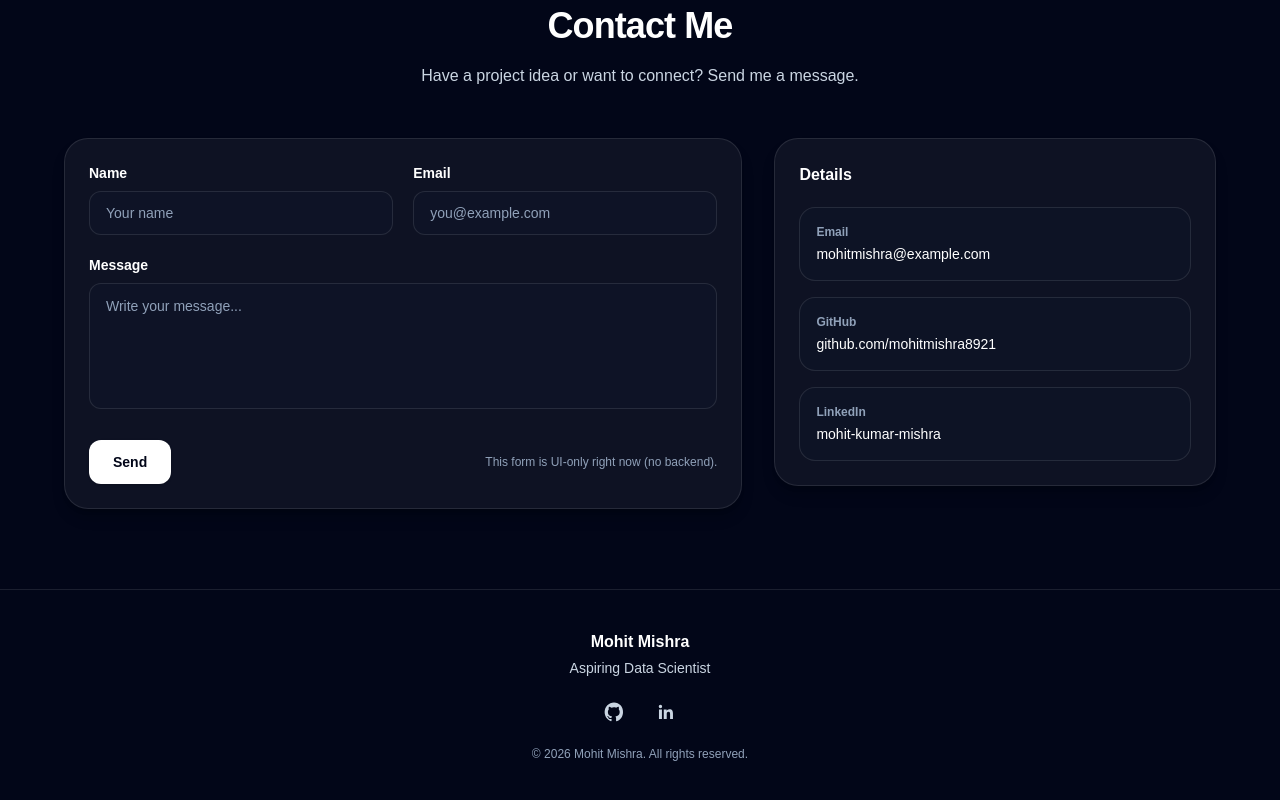
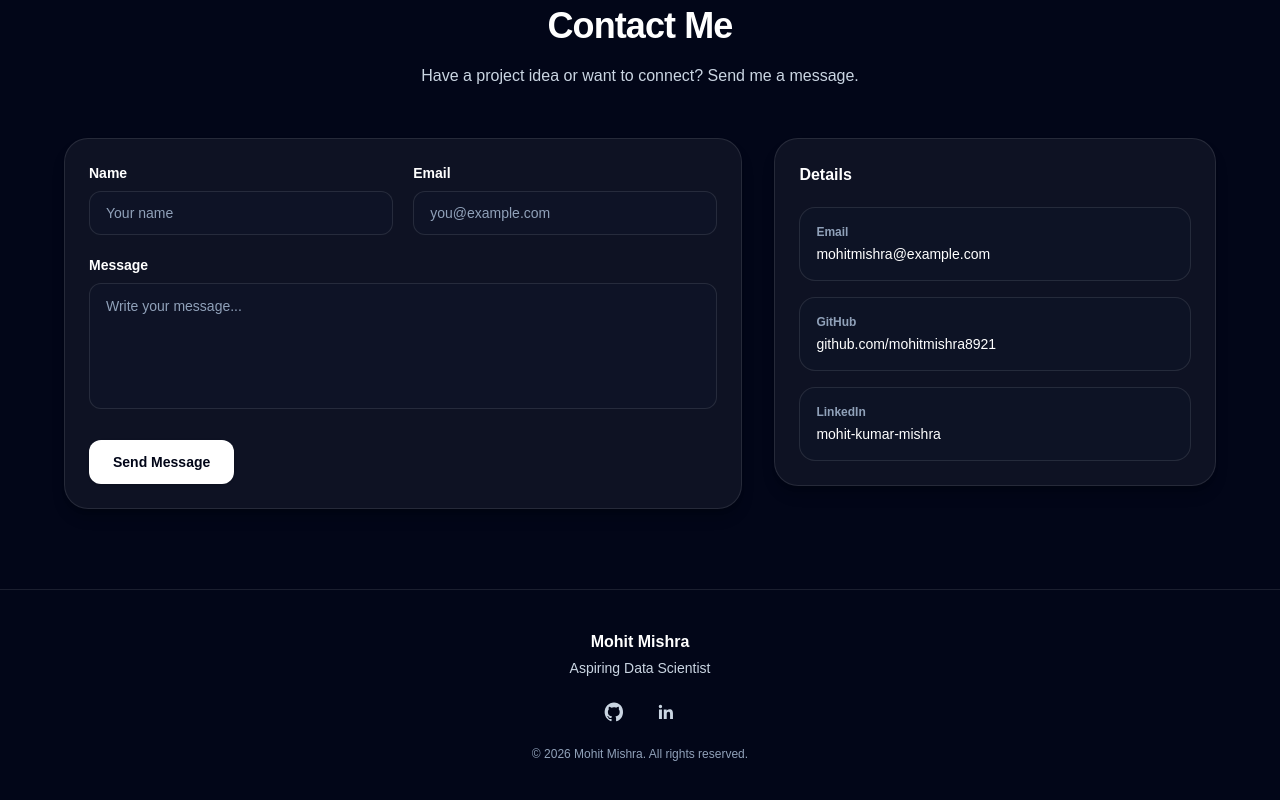
Before and after one commit to mohitmishra8921/portfolio, a Next.js app: page / in a window 1280 px wide. Shown: the part 4938-5738 px from the top of the page. Built offline with nearby package versions, Linux system fonts and the light colour scheme.

Commit message:
implement functional contact form using Web3Forms

```diff
--- a/components/Contact.jsx
+++ b/components/Contact.jsx
@@ -16,15 +16,39 @@ function Field({ label, children }) {
 
 export default function Contact() {
   const [status, setStatus] = useState("idle");
+  const [result, setResult] = useState("");
 
   const onSubmit = async (e) => {
     e.preventDefault();
-    setStatus("sent");
+    setStatus("sending");
+    setResult("Sending...");
 
-    setTimeout(() => {
-      setStatus("idle");
-      e.target.reset();
-    }, 800);
+    const formData = new FormData(e.target);
+    formData.append("access_key", "YOUR_ACCESS_KEY_HERE");
+
+    try {
+      const response = await fetch("https://api.web3forms.com/submit", {
+        method: "POST",
+        body: formData
+      });
+
+      const data = await response.json();
+
+      if (data.success) {
+        setStatus("sent");
+        setResult("Message sent successfully!");
+        e.target.reset();
+        setTimeout(() => setStatus("idle"), 5000);
+      } else {
+        console.log("Error", data);
+        setResult(data.message);
+        setStatus("error");
+      }
+    } catch (error) {
+      console.log("Error", error);
+      setResult("Something went wrong. Please try again.");
+      setStatus("error");
+    }
   };
 
   return (
@@ -94,14 +118,16 @@ export default function Contact() {
                 <button
                   type="submit"
                   className="inline-flex h-11 items-center justify-center rounded-xl bg-white px-6 text-sm font-semibold text-slate-950 shadow-sm transition hover:bg-white/90 focus:outline-none focus-visible:ring-2 focus-visible:ring-white/30 disabled:opacity-60"
-                  disabled={status === "sent"}
+                  disabled={status === "sending" || status === "sent"}
                 >
-                  {status === "sent" ? "Sent" : "Send"}
+                  {status === "sending" ? "Sending..." : status === "sent" ? "Sent!" : "Send Message"}
                 </button>
 
-                <p className="text-xs text-slate-400">
-                  This form is UI-only right now (no backend).
-                </p>
+                {result && (
+                  <p className={`text-xs ${status === "sent" ? "text-emerald-400" : status === "error" ? "text-rose-400" : "text-slate-400"}`}>
+                    {result}
+                  </p>
+                )}
               </div>
             </form>
           </div>
```
